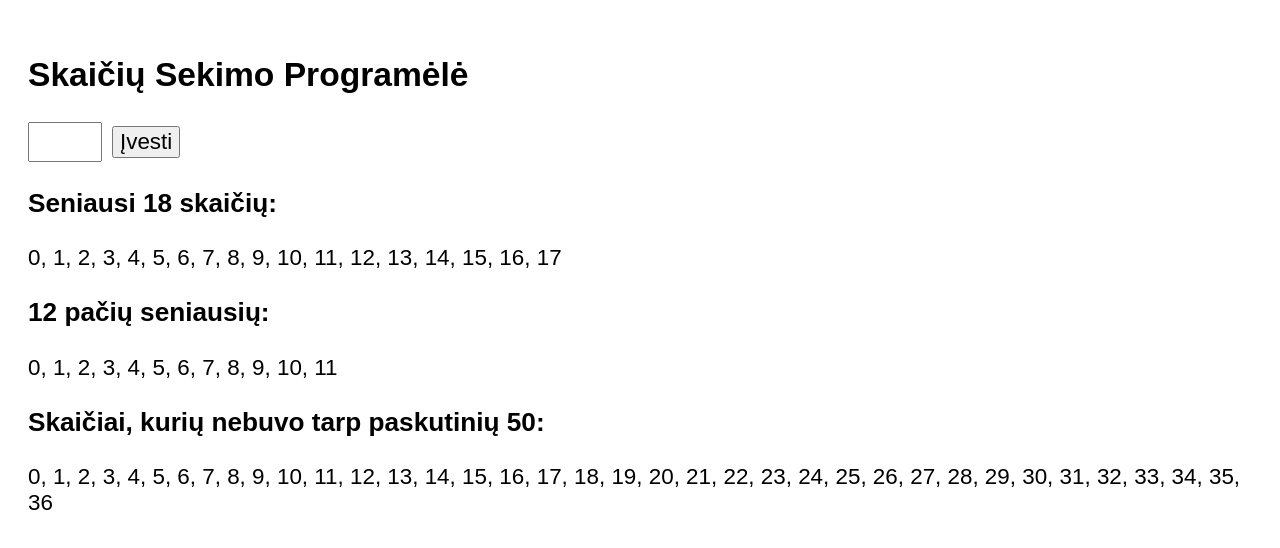
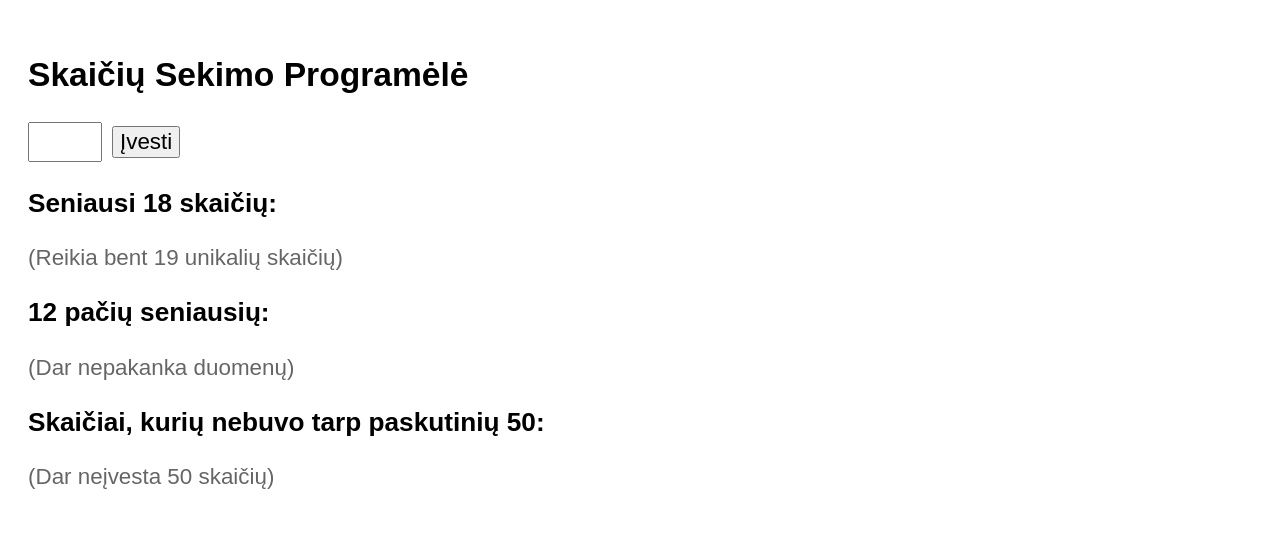
Before and after one commit to PetrasUSA/skaiciai-18, a React (Create React App) app: page / in a window 1280 px wide. Shown: the top 548 px of the page. Built offline with nearby package versions, Linux system fonts and the light colour scheme.

Commit message:
Update App.js

```diff
--- a/src/App.js
+++ b/src/App.js
@@ -27,19 +27,23 @@ function App() {
     }
   };
 
-  // Seniausi 18 skaičių
   const getOldest18 = () => {
+    const seenNumbers = Object.keys(lastSeen).map(Number);
+    if (seenNumbers.length < 19) return null;
+
     const neverSeen = ALL_NUMBERS.filter((n) => !(n in lastSeen));
-    const seen = ALL_NUMBERS.filter((n) => n in lastSeen)
-      .sort((a, b) => lastSeen[a] - lastSeen[b]);
+    const seen = seenNumbers.sort((a, b) => lastSeen[a] - lastSeen[b]);
     return [...neverSeen, ...seen].slice(0, 18);
   };
 
-  // 12 pačių seniausių iš jų
-  const getOldest12 = () => getOldest18().slice(0, 12);
+  const getOldest12 = () => {
+    const oldest18 = getOldest18();
+    if (!oldest18) return null;
+    return oldest18.slice(0, 12);
+  };
 
-  // Skaičiai, kurių nebuvo tarp paskutinių 50
   const getMissingFromLast50 = () => {
+    if (sequence.length < 50) return null;
     const last50 = sequence.slice(-50);
     const set50 = new Set(last50);
     return ALL_NUMBERS.filter((n) => !set50.has(n));
@@ -64,17 +68,29 @@ function App() {
 
       <div style={{ marginTop: "20px" }}>
         <h3>Seniausi 18 skaičių:</h3>
-        <p>{getOldest18().join(", ")}</p>
+        {getOldest18() ? (
+          <p>{getOldest18().join(", ")}</p>
+        ) : (
+          <p style={{ opacity: 0.6 }}>(Reikia bent 19 unikalių skaičių)</p>
+        )}
       </div>
 
       <div style={{ marginTop: "20px" }}>
         <h3>12 pačių seniausių:</h3>
-        <p>{getOldest12().join(", ")}</p>
+        {getOldest12() ? (
+          <p>{getOldest12().join(", ")}</p>
+        ) : (
+          <p style={{ opacity: 0.6 }}>(Dar nepakanka duomenų)</p>
+        )}
       </div>
 
       <div style={{ marginTop: "20px" }}>
         <h3>Skaičiai, kurių nebuvo tarp paskutinių 50:</h3>
-        <p>{getMissingFromLast50().join(", ")}</p>
+        {getMissingFromLast50() ? (
+          <p>{getMissingFromLast50().join(", ")}</p>
+        ) : (
+          <p style={{ opacity: 0.6 }}>(Dar neįvesta 50 skaičių)</p>
+        )}
       </div>
     </div>
   );
```
